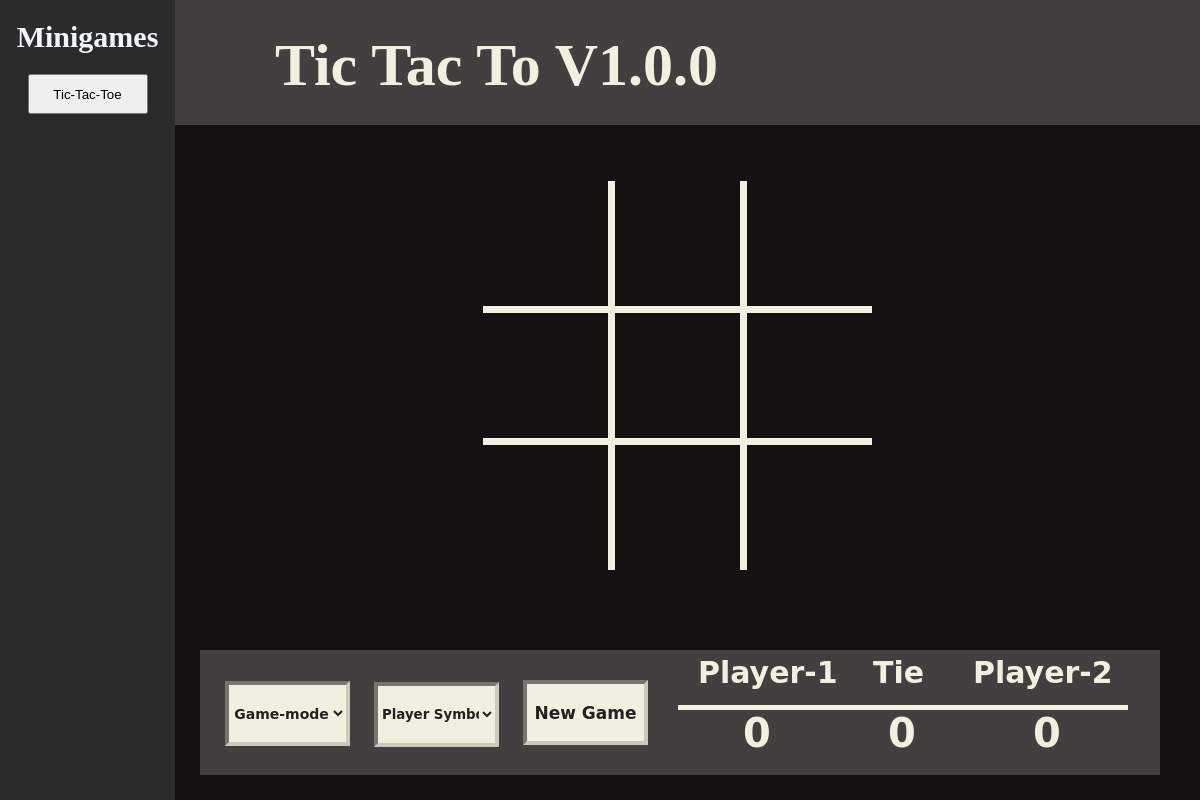
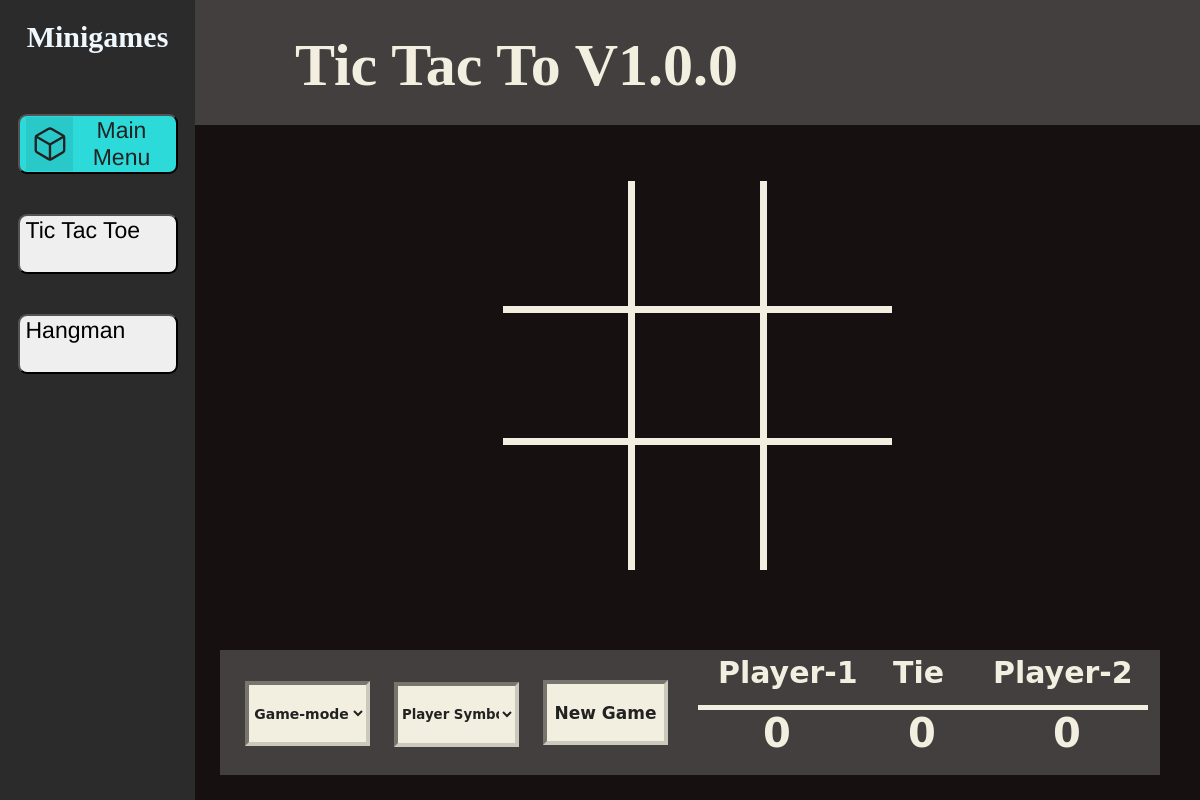
Before and after one commit to BonesBone/desktop-minigames, an Electron app: page index.html in a window 1200 px wide. Drawn offline with nearby package versions, Linux system fonts and the light colour scheme.

Commit message:
version 0.7.1 minor UI update

```diff
--- a/TTTGameFunctions.js
+++ b/TicTacToe/TTTGameFunctions.js
@@ -353,7 +353,7 @@ function makeMove(player, button, row, collumn){
         playerSign = 'o';
     }
 
-    button.style.backgroundImage = "url(\"" + playerSign + ".png\")";
+    button.style.backgroundImage = "url(\"./TicTacToe/" + playerSign + ".png\")";
     button.value = playerSign;
     gameBoard[row][collumn] = playerSign;
 }
--- a/index.html
+++ b/index.html
@@ -9,7 +9,19 @@
     <body>
         <div class="mainMenu">
             <h1 id="menu-text">Minigames</h1>
-            <button id="tic-tac-toe-select">Tic-Tac-Toe</button>
+
+            <span id="select-buttons">
+                <button id="menu-select">
+                    <span id="menu-select-icon">
+                        <ion-icon name="cube-outline"></ion-icon>
+                    </span>
+                    <span id="menu-select-text">Main Menu</span>
+
+                </button>
+
+                <button id="tic-tac-toe-select">Tic Tac Toe</button>
+                <button id="hangman-select">Hangman</button>
+            </span>
         </div>
 
 
@@ -76,10 +88,13 @@
             <p id="player-2-score">0</p>
             <p id="tie-score">0</p>
         </div>
+
+        <script type="module" src="https://unpkg.com/ionicons@7.1.0/dist/ionicons/ionicons.esm.js"></script>
+        <script nomodule src="https://unpkg.com/ionicons@7.1.0/dist/ionicons/ionicons.js"></script>
     </body>
 
     <footer>
         <p id="info">test</p>
     </footer>
-    <script src="./TTTGameFunctions.js"></script>
+    <script src="./TicTacToe/TTTGameFunctions.js"></script>
 </html>
--- a/style.css
+++ b/style.css
@@ -6,7 +6,7 @@ html{
     position: fixed;
     display: inline-block;
     top: 0px;
-    left: 175px;
+    left: 195px;
     width:100%;
     height: 125px;
     background-color:#423F3E;
@@ -24,7 +24,7 @@ html{
 .mainMenu{
     position: fixed;
     height:100%;
-    width: 175px;
+    width: 195px;
     left:0px;
     top:0px;
     display: inline-block;
@@ -37,11 +37,42 @@ html{
     text-align: center;
 }
 
-#tic-tac-toe-select{
-    display: block;
-    margin: auto;
-    width: 120px;
-    height: 40px;
+#select-buttons{
+    display:flex;
+    flex-flow: column;
+    align-items: center;
+}
+
+#tic-tac-toe-select, #hangman-select, #menu-select{
+    display: inline-flex;
+    width: 160px;
+    height: 60px;
+    margin-top: 40px;
+
+    font-size: 23px;
+    border-radius: 9px;
+    outline: none;
+    overflow: hidden;
+    cursor: pointer;
+    font-family: 'Franklin Gothic Medium', 'Arial Narrow', Arial, sans-serif;
+}
+
+#menu-select{
+    background: #2cdada;
+}
+
+#menu-select-text, #menu-select-icon{
+    display: inline-flex;
+    align-items: center;
+    padding: 0px 5px;
+    border: none;
+    height: 100%;
+    color:#222222;
+}
+
+#menu-select-icon{
+    font-size: 1.65em;
+    background: rgba(0,0,0,0.08);
 }
 
 .Game-TTT{
@@ -49,7 +80,7 @@ html{
     flex-wrap: wrap;
 
     margin-top: 165px;
-    margin-left: 475px;
+    margin-left: 495px;
     width: 450px;
     position: fixed;
 }
@@ -85,8 +116,8 @@ html{
 
 .Game-Menu{
     bottom: 25px;
-    left: 200px;
-    width: 960px;
+    left: 220px;
+    width: 940px;
     height: 125px;
     position: absolute;
     background-color: #423F3E;
```
Also changed, not shown: TicTacToe/o.png (renamed from O.png), TicTacToe/x.png (renamed from X.png).
